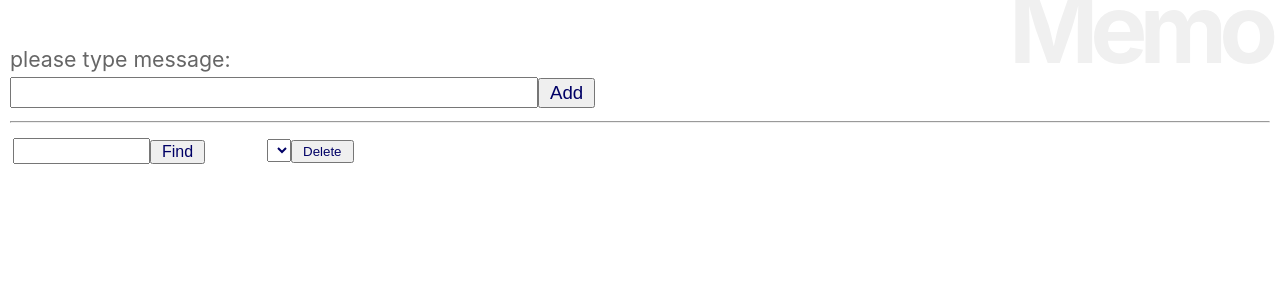
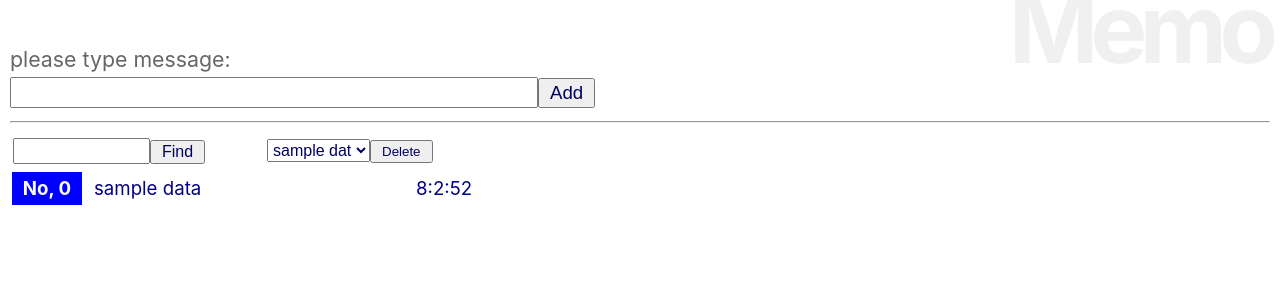
Before and after one commit to chiharakenta/react-memo-sample, a React (Create React App) app: page / in a window 1280 px wide. Shown: the top 300 px of the page. Built offline with nearby package versions, Linux system fonts and the light colour scheme.

Commit message:
Revert "persist memo data using redux-persist"
This reverts commit 9355fd82075360cc30c04f3c9fd6f406b5a360c7.

```diff
--- a/src/index.js
+++ b/src/index.js
@@ -1,35 +1,14 @@
 import React from 'react';
-import ReactDOM from 'react-dom';
-import { createStore } from 'redux';
+import ReactDom from 'react-dom';
 import { Provider } from 'react-redux';
-import { persistStore, persistReducer } from 'redux-persist';
-import storage from 'redux-persist/lib/storage';
-import { PersistGate } from 'redux-persist/integration/react';
 import './index.css';
 import App from './App';
-import MemoStore, { memoReducer } from './memo/Store';
-
-// Redux Persistの設定
-const persistConfig = {
-  key: 'memo',
-  storage
-};
-
-// パーシストレデューサーの作成
-const persistedReducer = persistReducer(persistConfig, memoReducer);
-
-// ストア、パーシスターの作成
-let store = createStore(persistedReducer);
-let pstore = persistStore(store);
+import MemoStore from './memo/Store';
 
 // 表示をレンダリング
-ReactDOM.render(
-  <Provider store={store}>
-    <PersistGate loading={<p>loading...</p>} persistor={pstore}>
-      <App />
-    </PersistGate>
+ReactDom.render(
+  <Provider store={MemoStore}>
+    <App />
   </Provider>,
   document.getElementById('root')
 )
-
-export default pstore;
--- a/src/memo/Item.js
+++ b/src/memo/Item.js
@@ -27,11 +27,13 @@ class Item extends Component {
   }
 
   render() {
+    let d = this.props.value.created_at;
+    let f = `${d.getHours()}:${d.getMinutes()}:${d.getSeconds()}`;
     return (
       <tr>
         <th style={this.th}>No, {this.props.index}</th>
         <td style={this.td}>{this.props.value.message}</td>
-        <td style={this.date}>{this.props.value.created_at}</td>
+        <td style={this.date}>{f}</td>
       </tr>
     );
   }
--- a/src/memo/Store.js
+++ b/src/memo/Store.js
@@ -1,7 +1,12 @@
 import { createStore } from 'redux';
 
 const initData = {
-  data: [],
+  data: [
+    {
+      message: 'sample data',
+      created_at: new Date()
+    }
+  ],
   message: 'please type message:',
   mode: 'default',
   fdata: []
@@ -28,11 +33,9 @@ export function memoReducer(state = initData, action) {
 
 // メモ追加のレデュース処理
 function addReduce(state, action) {
-  let d = new Date();
-  let f = `${d.getHours()}:${d.getMinutes()}:${d.getSeconds()}`;
   let data = {
     message: action.message,
-    created_at: f
+    created_at: new Date()
   };
   let newdata = state.data.slice();
   newdata.unshift(data);
```
